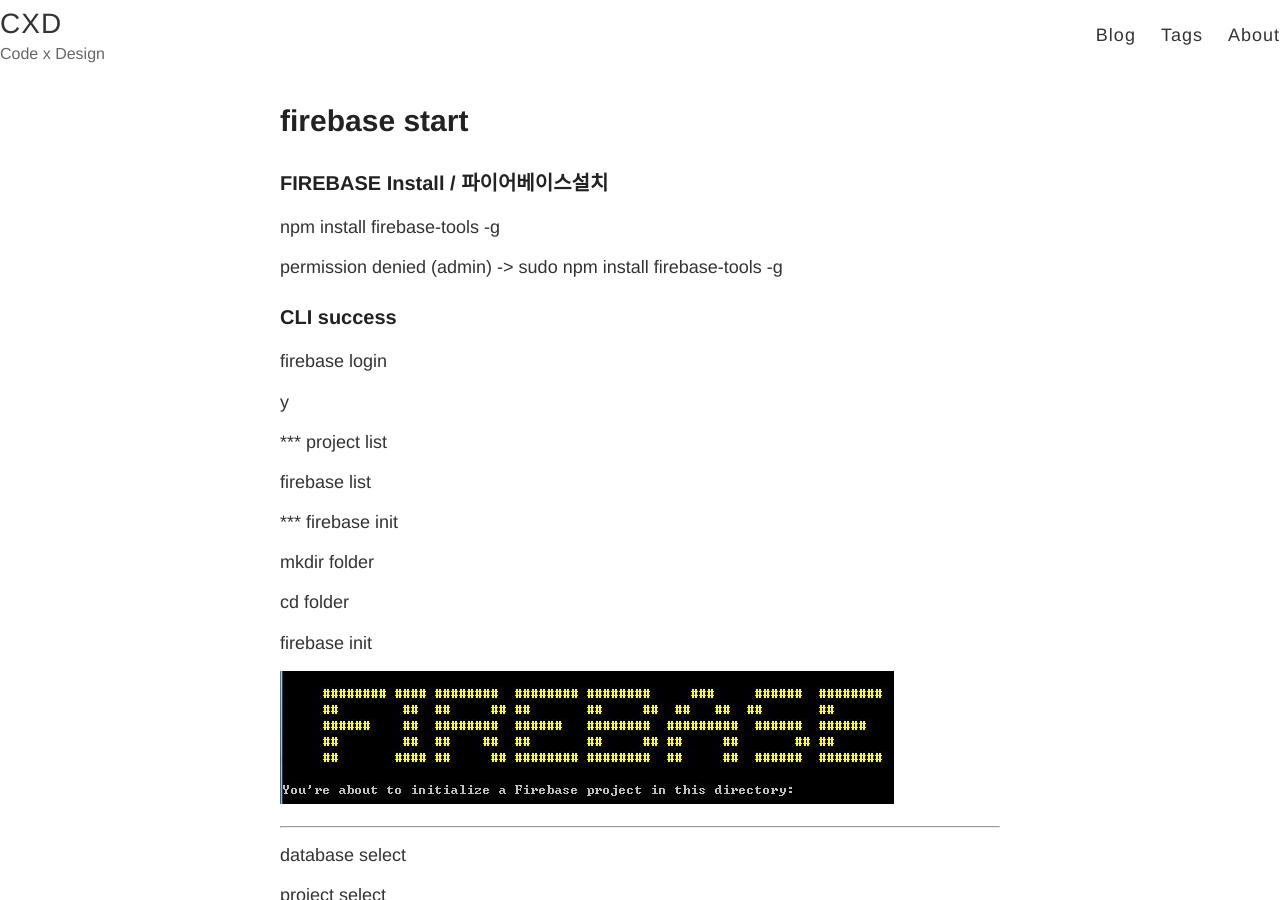
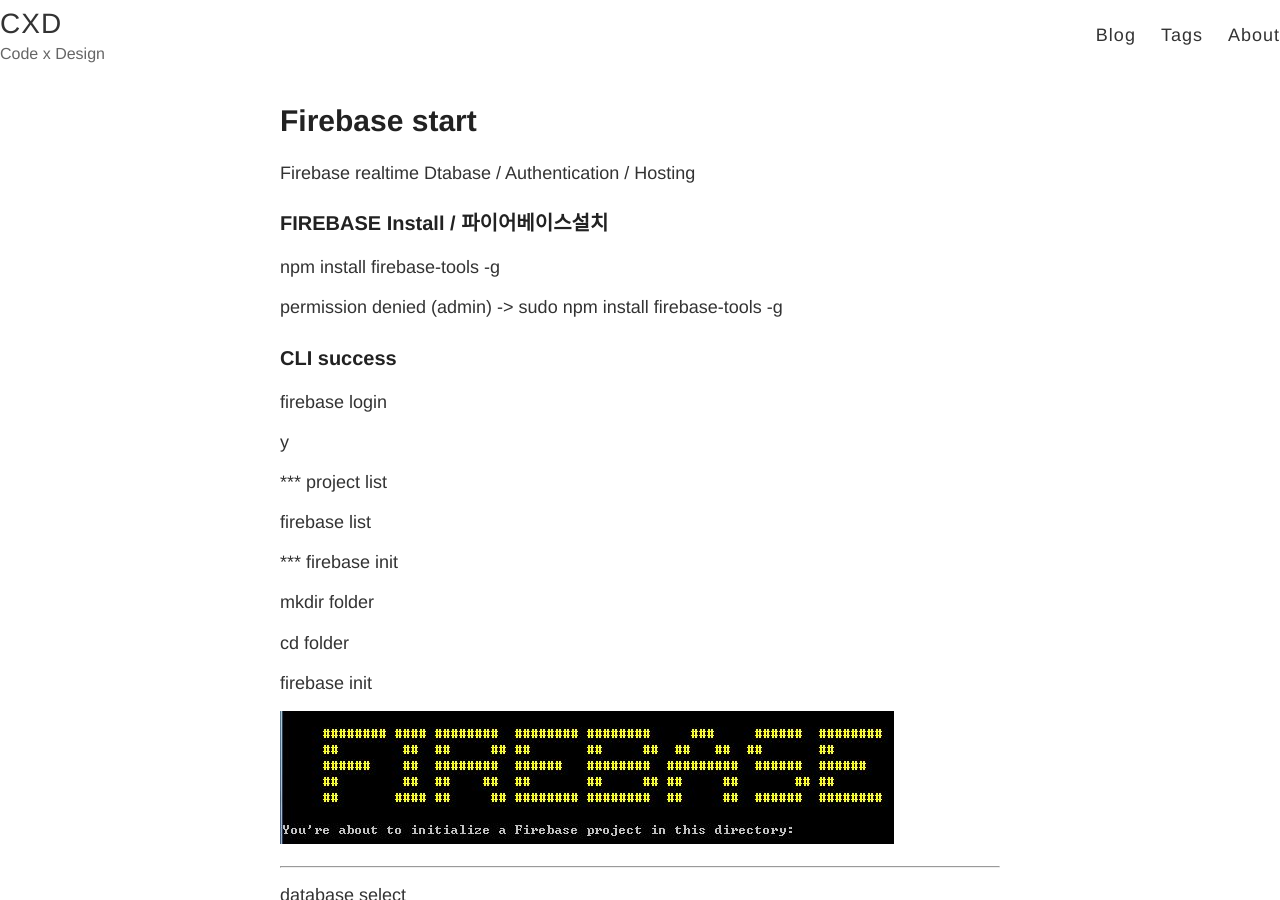
Before and after one commit to songssss/songssss.github.io, a Jekyll site: the page built from _posts/2017-04-22-Firebase.md, in a window 1280 px wide and 900 px high. Built offline with Jekyll 4.4.1, drawn with Linux system fonts in a browser that asks for light colours; comment, search, counter and statistics services are not loaded.

Commit message:
Update 2017-04-22-Firebase.md

```diff
--- a/_posts/2017-04-22-Firebase.md
+++ b/_posts/2017-04-22-Firebase.md
@@ -1,9 +1,12 @@
 ---
 layout: post
-title: firebase start
+title: Firebase start
 tags:
 - firebase
 ---
+
+Firebase realtime Dtabase / Authentication / Hosting
+
 
 ### FIREBASE Install / 파이어베이스설치
 
```
